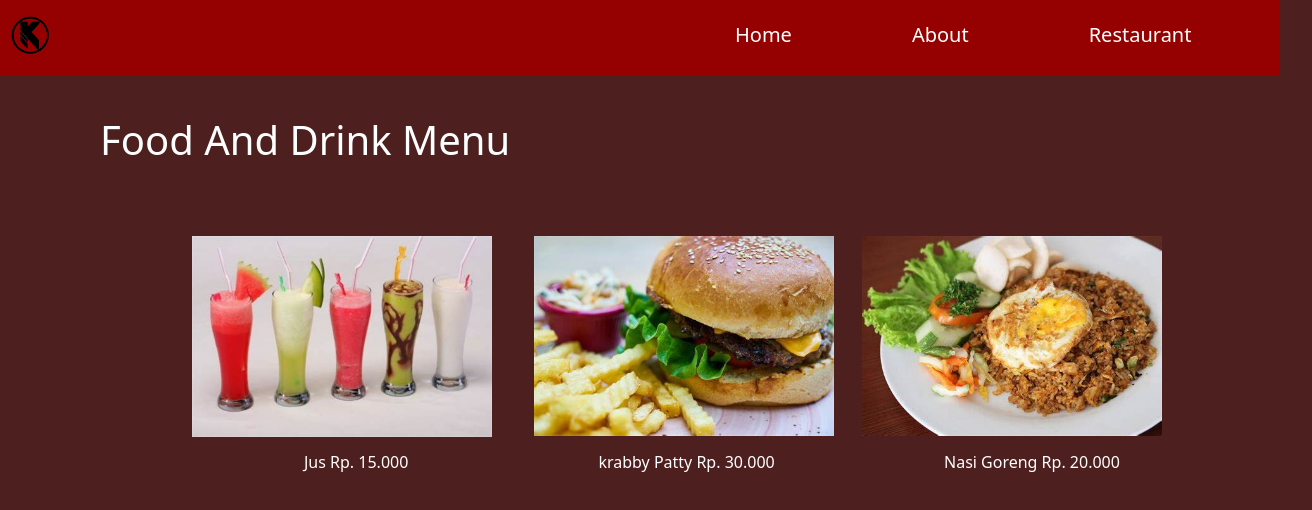
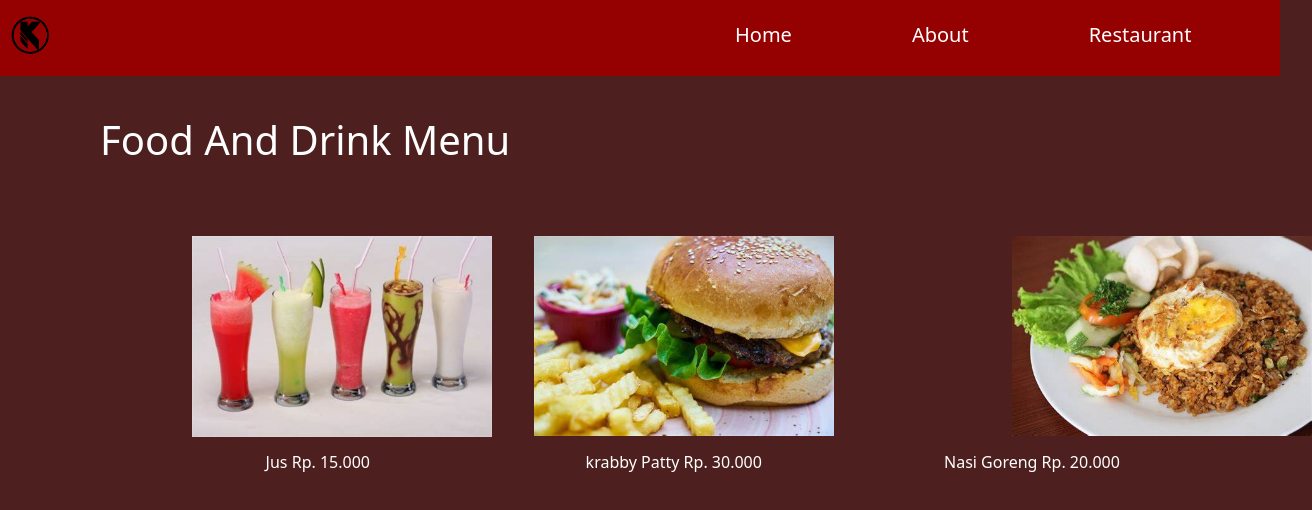
Before and after one commit to ndpnusantech/Yadika-Kelompok3, a React (Create React App) app: page /restaurants in a window 1280 px wide. Shown: the top 510 px of the page, 1312 px wide, since content can reach past the window. Built offline with nearby package versions, Linux system fonts and the light colour scheme.

Commit message:
AJie Febrian -merapihkan gambar

```diff
--- a/src/components/main/style/mainHome.css
+++ b/src/components/main/style/mainHome.css
@@ -10,3 +10,6 @@
     margin: 0px;
     padding: 0px;
 }
+.pilihankamar{
+   margin-left: 150px;
+}
--- a/src/components/main/style/mainRegister.css
+++ b/src/components/main/style/mainRegister.css
@@ -28,7 +28,7 @@ input {
     height: 480px;
     margin: 100px 0;
     border-radius: 20px;
-    box-shadow: 2px 2px 10px rgba(0, 0, 0, 0.219);
+    box-shadow: 2px 2px 10px rgba(0, 0, 0, 0.804);
 }
 
 .container-regis h1 {
--- a/src/components/main/style/mainRestaurants.css
+++ b/src/components/main/style/mainRestaurants.css
@@ -14,7 +14,7 @@
 }
 .p2{
     margin-top: 80px;
-    margin-left: 100px;
+    margin-left: 250px;
 }
 
 .icon {
@@ -28,13 +28,13 @@
 .food{
     margin-top: 23%;
     color: white;
-    margin-left: 15%;
+    margin-left: 12%;
     position: absolute;
 }
 .food2{
     margin-top: 23%;
     color: white;
-    margin-left: 38%;
+    margin-left: 37%;
     position: absolute;
 }
 .food3{
```
